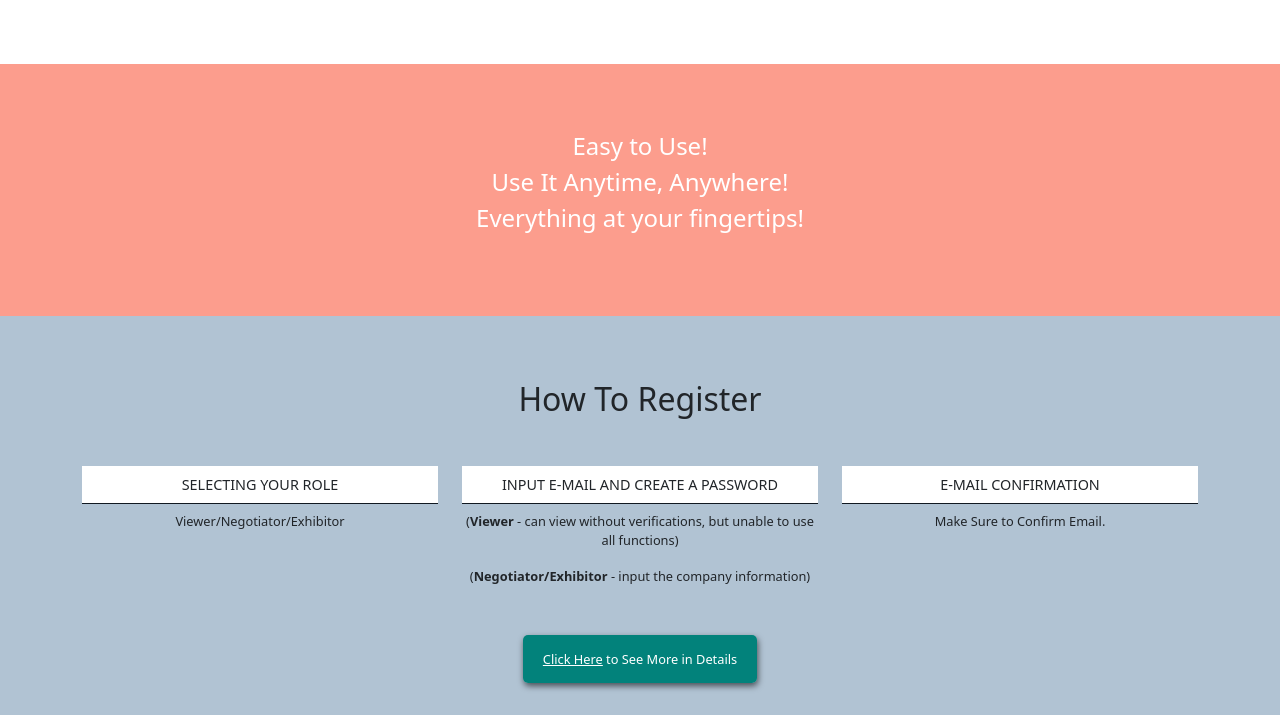
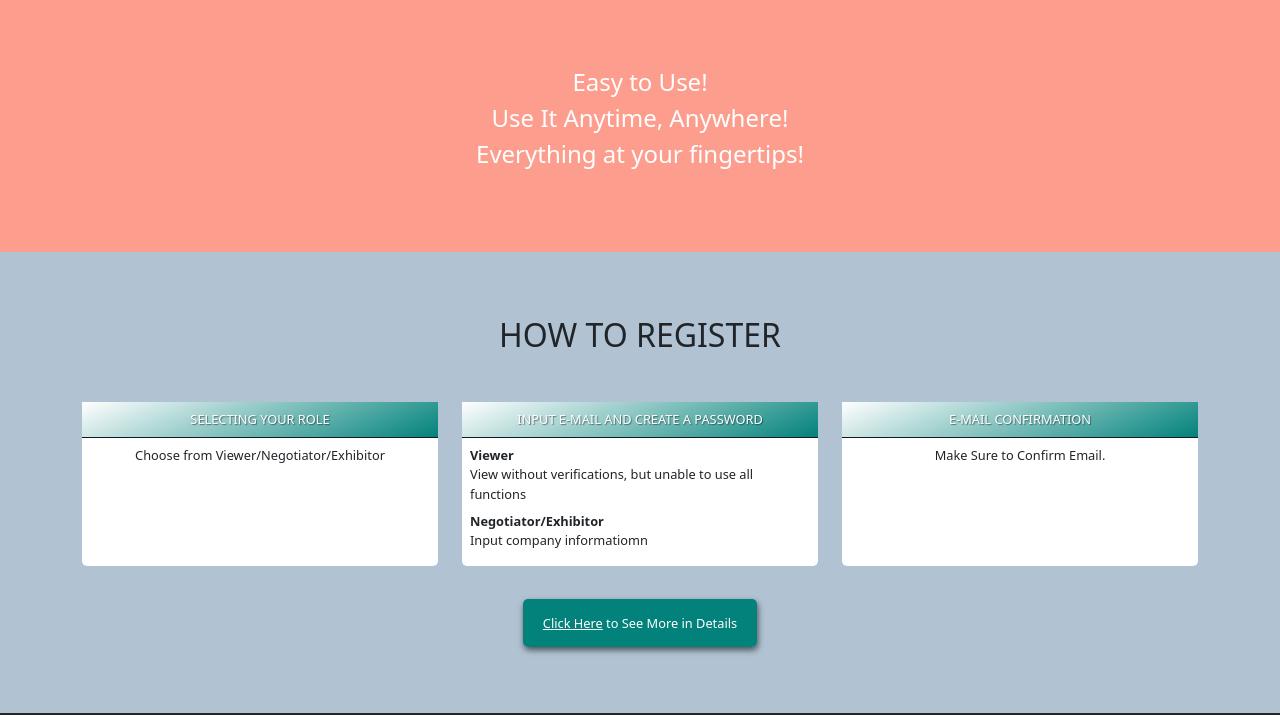
Before and after one commit to if-intense/nile-lp, a plain HTML site: page index.html in a window 1280 px wide. Shown: the part 6763-7478 px from the top of the page. Drawn offline with nearby package versions, Linux system fonts and the light colour scheme.

Commit message:
new upload

```diff
--- a/assets/css/index.scss
+++ b/assets/css/index.scss
@@ -447,18 +447,34 @@ background: linear-gradient(337deg, rgba(234,237,236,1) 0%, rgba(255,255,255,1)
 .section13 {
     background: #B1C3D3;
     .container {
+        h2 {
+            text-transform: uppercase;
+        }
        .steps {
+
+            .txt {
+                background: white;
+                height: 100%;
+                border-radius: 5px;
+
                 h3 {
-                font-size: 0.9em;
+                    font-size: 0.8em;
                     text-align: center;
                     text-transform: uppercase;
                     padding:10px 0;
                     border-bottom:1px solid $nile-black;
-                background: white;
+                    background: rgb(2,130,123);
+                    background: linear-gradient(337deg, rgba(2,130,123,1) 0%, rgba(255,255,255,1) 100%);
+                    color:$nile-white;
+                    text-shadow: 1px 1px 1px rgba($nile-black, $alpha: 0.5);
                 }
                 p {
                     font-size: 0.8em;
-                text-align: center;
+                    text-align:center;
+                }
+                dl {
+                    font-size: 0.8em;
+                }
             }
        }
        p.details {
--- a/index.html
+++ b/index.html
@@ -59,7 +59,7 @@
 
         <section class="section04">
           <div class="container">
-            <div class="section04-contents col-lg-8 offset-lg-2 col-md-10 offset-md-1 col-sm-12 tex">
+            <div class="section04-contents col-lg-8 offset-lg-2 col-md-10 offset-md-1 col-sm-12 text">
               <h2>About NILE</h2>
               <button type="button" class="btn btn-primary" data-bs-toggle="modal" data-bs-target="#exampleModal">
                 Watch the Introductory Video
@@ -93,7 +93,7 @@
             <div class="section05-contents col-lg-10 offset-lg-1 col-md-12 col-sm-12">
 
 
-              <div class="text row">
+              <div class="text row" data-aos="zoom-in">
                 <div class="image col-lg-3 col-md-3 col-sm-4 col-3 order-lg-1 order-md-1 order-sm-2 order-2">
                   <img src="assets/img/holding-iphone.png" alt="iphone image" class="img-fluid">
                 </div>
@@ -119,7 +119,7 @@
         <section class="section06">
 
             <div class="container">
-              <div class="section06-text p-0">
+              <div class="section06-text p-0" data-aos="flip-up">
                 <h4>With NILE...</h4>
 
                 <h5>1. You will be able to cut time and costs at Exhibitions</h5>
@@ -365,7 +365,7 @@
                             <del>Advertise</del>
                           </li>
                         </ul>
-                        <p>&nbsp;</p>
+                        <!-- <p>&nbsp;</p> -->
                       </div>
                     </div>
                     <!-- END -->
@@ -399,7 +399,7 @@
                             <del>Advertise</del>
                           </li>
                         </ul>
-                        <p>&nbsp;</p>
+                        <!-- <p>&nbsp;</p> -->
                       </div>
                     </div>
                     <!-- END -->
@@ -427,7 +427,7 @@
                           <li class="mb-3">
                             <i class="fa fa-check mr-2 text-primary"></i> Advertise</li>
                         </ul>
-                        <p class="plus">You can use all features with this plan!</p>
+                        <!-- <p class="plus">You can use all features with this plan!</p> -->
                       </div>
                     </div>
                     <!-- END -->
@@ -500,19 +500,27 @@
             <h2 class="text-center mb-5">How To Register</h2>
               <div class="row">
                 <div class="col-lg-4 col-12 steps">
-                  <h3>Selecting your role</h3>
-                  <p>Viewer/Negotiator/Exhibitor</p>
-
+                  <div class="txt">
+                    <h3>Selecting your role</h3>
+                    <p class="px-2">Choose from Viewer/Negotiator/Exhibitor</p>
+                  </div>
                 </div>
                 <div class="col-lg-4 col-12 steps">
-                  <h3>Input e-mail and create a password</h3>
-                  <p>(<strong>Viewer</strong> - can view without verifications, but unable to use all functions)</p>
-                  <p>(<strong>Negotiator/Exhibitor</strong> - input the company information)</p>
+                  <div class="txt">
+                    <h3>Input e-mail and create a password</h3>
+                    <dl class="px-2">
+                      <dt>Viewer</dt>
+                      <dd>View without verifications, but unable to use all functions</dd>
+                      <dt>Negotiator/Exhibitor</dt>
+                      <dd>Input company informatiomn</dd>
+                    </dl>
+                  </div>
                 </div>
                 <div class="col-lg-4 col-12 steps">
-                  <h3>E-Mail Confirmation</h3>
-                  <p>Make Sure to Confirm Email.</p>
-
+                  <div class="txt">
+                    <h3>E-Mail Confirmation</h3>
+                    <p class="px-2">Make Sure to Confirm Email.</p>
+                  </div>
                 </div>
               </div>
 
@@ -531,7 +539,7 @@
         <li><i class="far fa-envelope"></i> CONTACT</li>
         <li>Privacy & Policy</li>
         <li>Terms of Service</li>
-        <li><a href="https://nile.inc/"><img src="assets/img/nile-logo.png" alt="NILE" height="12"></a></li>
+        <li><a href="https://nile.inc/"><img src="assets/img/nile-logo-white.png" alt="NILE" height="14"></a></li>
       </ul>
      <p>© 2021 INVADE Co., Ltd.</p>
       </div>
@@ -539,4 +547,8 @@
 
 
 </body>
+<script src="https://unpkg.com/aos@2.3.1/dist/aos.js"></script>
+<script>
+  AOS.init();
+</script>
 </html>
```
Also changed, not shown: assets/css/index.css, assets/img/nile-logo-white.png (added), 1 other file. Lines whose indentation alone changed are shown as unchanged.
